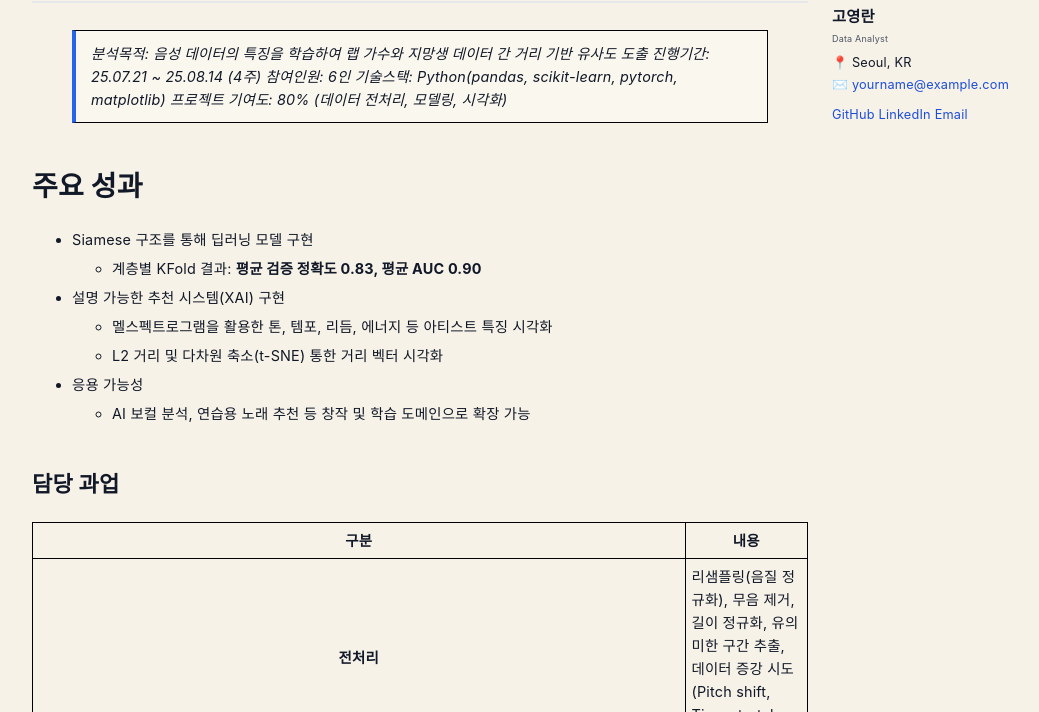
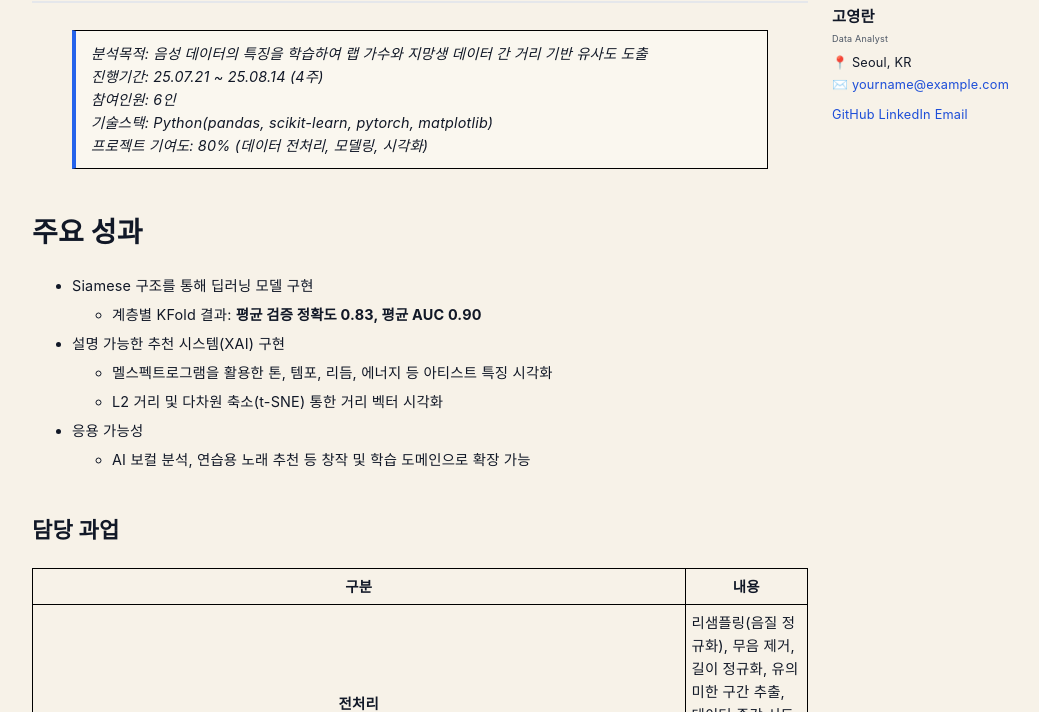
Before and after one commit to yeonglan/yeonglan.github.io, a Jekyll site: the page built from _projects/project4.md, in a window 1280 px wide and 900 px high, cut to the strip 188-900 px from the top of the window. Shown: the whole strip, without its empty margins (58-1097 px from the left). Built offline with Jekyll 4.4.1, drawn with Linux system fonts in a browser that asks for light colours; some web fonts are replaced.

```diff
--- a/_projects/project4.md
+++ b/_projects/project4.md
@@ -9,10 +9,10 @@ links:
 ---
 
 # 랩 가수 지망생을 위한 음성 분석 및 유사 아티스트 추천 시스템
-> 분석목적: 음성 데이터의 특징을 학습하여 랩 가수와 지망생 데이터 간 거리 기반 유사도 도출
-> 진행기간: 25.07.21 ~ 25.08.14 (4주)
-> 참여인원: 6인
-> 기술스택: Python(pandas, scikit-learn, pytorch, matplotlib)
+> 분석목적: 음성 데이터의 특징을 학습하여 랩 가수와 지망생 데이터 간 거리 기반 유사도 도출<br>
+> 진행기간: 25.07.21 ~ 25.08.14 (4주)<br>
+> 참여인원: 6인<br>
+> 기술스택: Python(pandas, scikit-learn, pytorch, matplotlib)<br>
 > 프로젝트 기여도: 80% (데이터 전처리, 모델링, 시각화)
 
 
```
